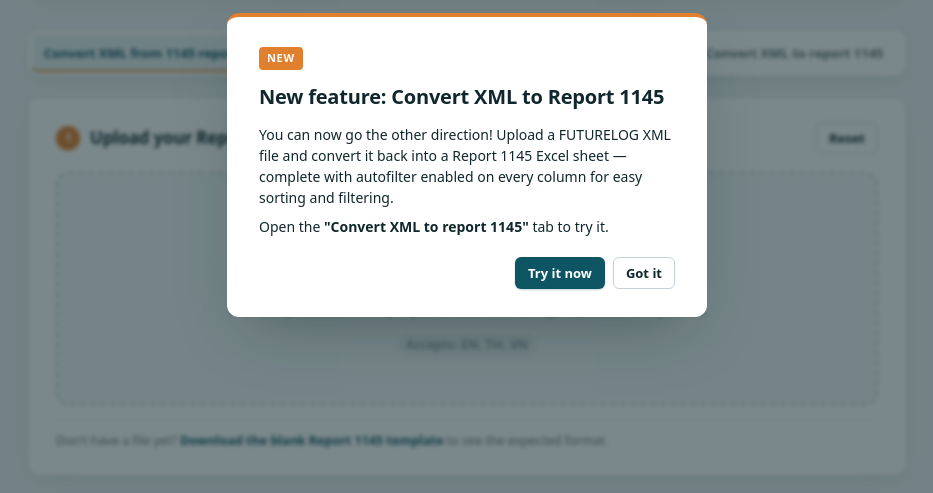
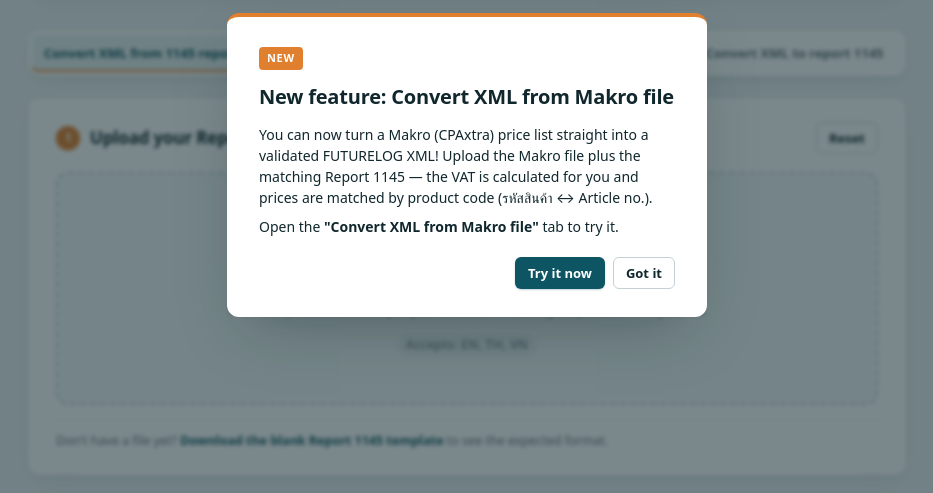
Before and after one commit to Futurelog-Zoom2025/convertxml, a website built with Vite: page index.html in a window 1280 px wide. Shown: the part 235-728 px from the top of the page, without its empty margins (173-1106 px from the left). Built offline with nearby package versions, Linux system fonts and the light colour scheme.

Commit message:
Add notification

```diff
--- a/index.html
+++ b/index.html
@@ -486,14 +486,15 @@
     <div id="newsModal" class="news-modal hidden" role="dialog" aria-modal="true" aria-labelledby="newsModalTitle">
       <div class="news-modal-inner">
         <div class="news-modal-badge">NEW</div>
-        <h2 id="newsModalTitle">New feature: Convert XML to Report 1145</h2>
+        <h2 id="newsModalTitle">New feature: Convert XML from Makro file</h2>
         <p>
-          You can now go the other direction! Upload a FUTURELOG XML file and
-          convert it back into a Report 1145 Excel sheet — complete with
-          autofilter enabled on every column for easy sorting and filtering.
+          You can now turn a Makro (CPAxtra) price list straight into a validated
+          FUTURELOG XML! Upload the Makro file plus the matching Report 1145 — the
+          VAT is calculated for you and prices are matched by product code
+          (รหัสสินค้า ↔ Article no.).
         </p>
         <p class="muted small" style="margin-top:8px">
-          Open the <strong>"Convert XML to report 1145"</strong> tab to try it.
+          Open the <strong>"Convert XML from Makro file"</strong> tab to try it.
         </p>
         <div class="news-modal-actions">
           <button type="button" id="newsModalTryBtn" class="btn btn-primary btn-sm">Try it now</button>
--- a/src/main.js
+++ b/src/main.js
@@ -40,7 +40,7 @@ initXmlToR1145Tab();
 // ---------- First-visit news popup ----------
 // Bump the version string when announcing a new feature so previously-dismissed
 // users see the new announcement once.
-const NEWS_KEY = "fl_news_seen_v1_xml_to_1145";
+const NEWS_KEY = "fl_news_seen_v2_makro";
 const newsModal = document.getElementById("newsModal");
 if (newsModal && !localStorage.getItem(NEWS_KEY)) {
   newsModal.classList.remove("hidden");
@@ -52,7 +52,7 @@ if (newsModal && !localStorage.getItem(NEWS_KEY)) {
 
   document.getElementById("newsModalCloseBtn")?.addEventListener("click", dismiss);
   document.getElementById("newsModalTryBtn")?.addEventListener("click", () => {
-    document.getElementById("tabBtnXml")?.click();
+    document.getElementById("tabBtnMakro")?.click();
     dismiss();
   });
   newsModal.addEventListener("click", (e) => {
```
